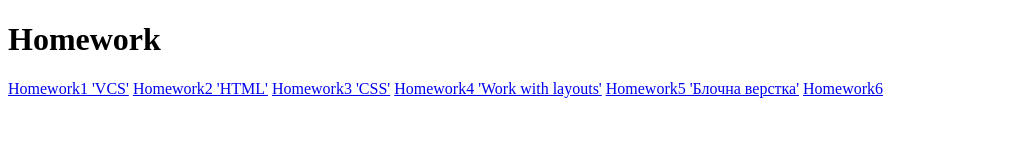
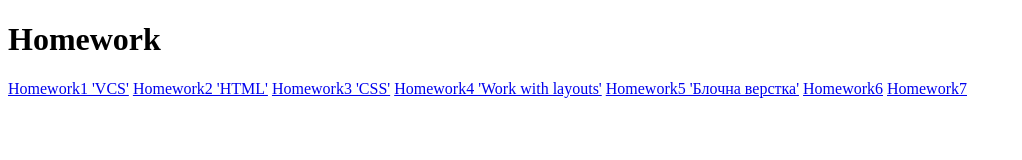
Before and after one commit to katya-oc/cursor-homework, a plain HTML site: page index.html in a window 1280 px wide. Shown: the whole page, without its empty margins (0-1022 px from the left). Drawn offline with Linux system fonts and the light colour scheme.

Commit message:
added link on HW7

```diff
--- a/index.html
+++ b/index.html
@@ -11,6 +11,7 @@
 <a href='./HW4 "Робота з макетами"/'>Homework4 'Work with layouts'</a>
 <a href='./HW5 "Блочна верстка"/'>Homework5 'Блочна верстка'</a>
 <a href='./HW6 "Flex, Grid"/'>Homework6</a>
+<a href='./HW7'>Homework7</a>
 </p>
 </body>
 </html>
```
